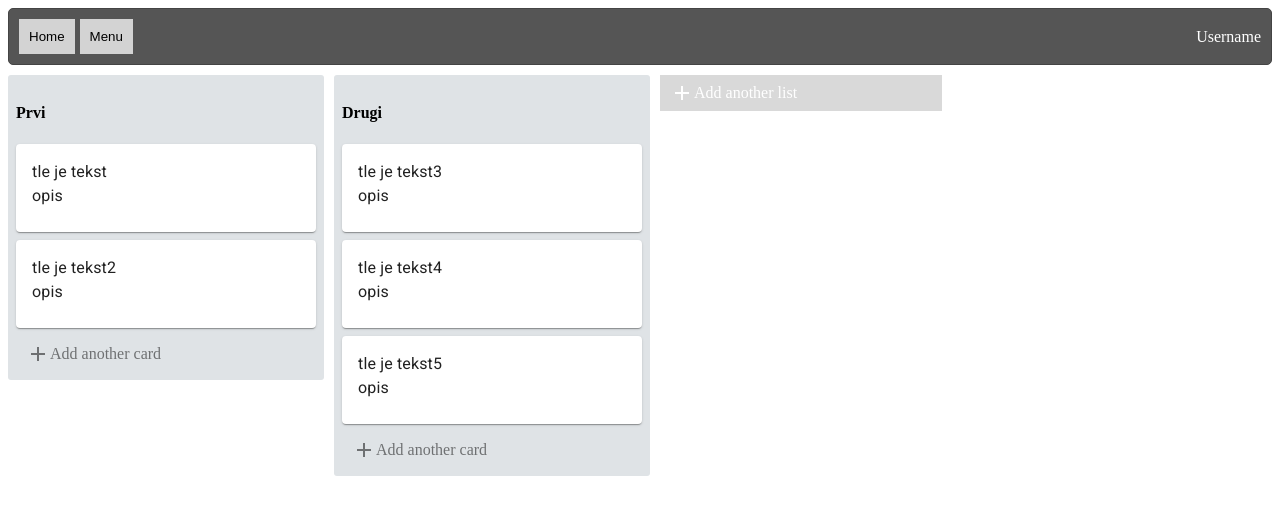
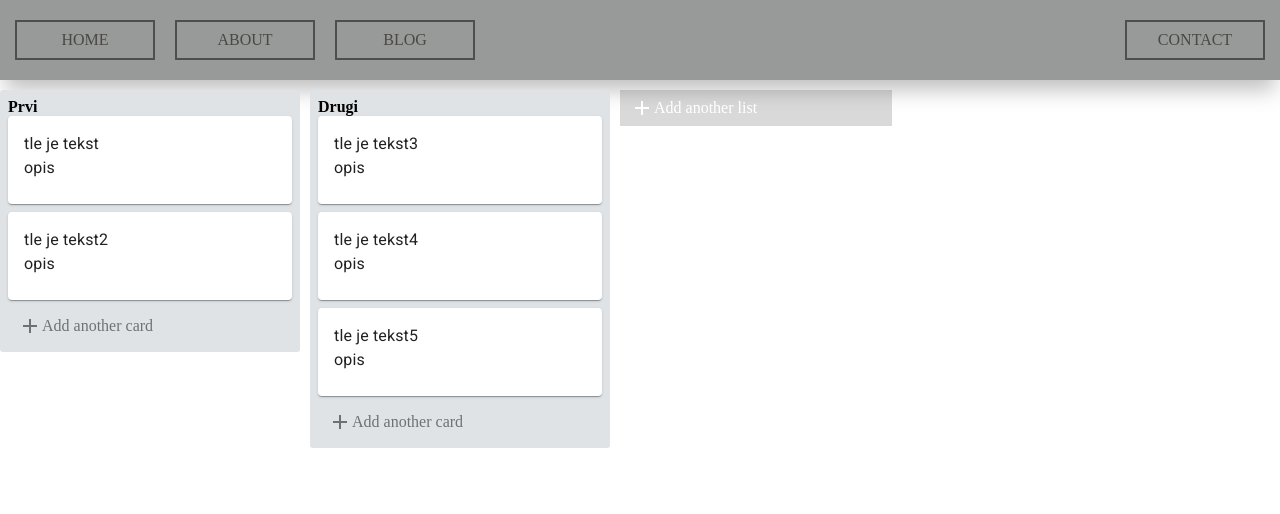
Before and after one commit to pradles/drevesko, a React (Create React App) app in the folder drevesko/: page / in a window 1280 px wide. Shown: the top 514 px of the page. Built offline with nearby package versions, Linux system fonts and the light colour scheme.

Commit message:
grd menu bomo popravli jutri
grd menu bomo popravli jutri

```diff
--- /dev/null
+++ b/drevesko/src/components/App.css
@@ -0,0 +1,99 @@
+*,
+::before,
+*::after {
+  padding: 0;
+  margin: 0;
+  box-sizing: border-box;
+}
+
+.container {
+    margin-bottom: 10px;
+
+    display: flex;
+    width: 100%;
+}
+
+nav {
+  display: flex;
+  justify-content: center;
+  align-items: center;
+  padding: 2px 5px;
+  height: 80px;
+  width: 100%;
+
+  background: #989999;
+  box-shadow: rgba(0, 0, 0, 0.25) 0px 15px 20px -5px;
+}
+
+.nav--list {
+  width: 100%;
+  list-style: none;
+  display: flex;
+  justify-content: flex-start;
+  align-items: center;
+}
+
+.item {
+  position: relative;
+  width: 140px;
+  height: 40px;
+  display: flex;
+  align-items: center;
+  justify-content: center;
+  text-align: center;
+  user-select: none;
+  cursor: pointer;
+  margin: 0 10px;
+  border: 2px solid #4e4e4c;
+  overflow: hidden;
+}
+.item:nth-child(4) {
+    margin-left: auto;
+  }
+
+
+.item a {
+  font-size: 16px;
+  text-transform: uppercase;
+  color: #494844;
+  z-index: 10;
+  text-decoration: none;
+  transition: color 200ms ease;
+}
+
+.item:hover a {
+  color: #b0b5b6;
+}
+
+.item:before {
+  content: "";
+  position: absolute;
+  width: 0%;
+  height: 100%;
+  transform: skew(30deg);
+  background: #7c7c7a;
+  transition: width 400ms ease;
+}
+
+.item:hover:before {
+  width: 120%;
+}
+
+.item:nth-child(2):before {
+  transform: skew(-20deg);
+}
+
+.item:nth-child(3):before {
+  transform: skew(0deg);
+}
+
+.item:nth-child(4):before {
+  width: 180px;
+  height: 0%;
+  bottom: 0px;
+  transition: height 400ms ease;
+}
+
+.item:nth-child(4):hover:before {
+  height: 100%;
+}
--- a/drevesko/src/components/App.js
+++ b/drevesko/src/components/App.js
@@ -5,44 +5,11 @@ import DreveskoActionButton from './DreveskoActionButton';
 import { DragDropContext, Droppable } from "react-beautiful-dnd";
 import { sort } from "../actions";
 import styled from 'styled-components';
-
+import './App.css';
 const ListContainer = styled.div`
   display: flex;
   flex-direction: row;
 `
-
-const Header = styled.div`
-  display: flex;
-  justify-content: space-between;
-  align-items: center;
-  background-color: #555;
-  padding: 10px;
-  border: 1px solid #444;
-  border-radius: 5px;
-  margin-bottom: 10px;
-`
-const HomeButton = styled.button`
-  background-color: lightgray;
-  border: none;
-  padding: 10px;
-  margin-right: 5px;
-  transition: background-color 0.2s ease-in-out;
-
-  &:hover {
-    background-color: darkgray;
-  }
-`;
-
-const MenuButton = styled.button`
-  background-color: lightgray;
-  border: none;
-  padding: 10px;
-  transition: background-color 0.2s ease-in-out;
-
-  &:hover {
-    background-color: darkgray;
-  }
-`;
 
 class App extends Component {
 
@@ -68,13 +35,16 @@ class App extends Component {
     return (
       <DragDropContext onDragEnd={this.onDragEnd}>
         <div className="App">
-          <Header>
-            <div>
-              <HomeButton>Home</HomeButton>
-              <MenuButton>Menu</MenuButton>
-            </div>
-            <div style={{color: 'white'}}>Username</div>
-          </Header>
+        <div class="container">
+        <nav class="navbar">
+          <ul class="nav--list">
+            <li class="item"><a href="da.com">Home</a></li>
+            <li class="item"><a href="da.com">About</a></li>
+            <li class="item"><a href="da.com">Blog</a></li>
+            <li class="item"><a href="da.com">Contact</a></li>
+          </ul>
+        </nav>
+        </div>
           <Droppable droppableId='full-site' direction="horizontal" type="list" >
             {provided =>(
               <ListContainer {...provided.droppableProps} ref={provided.innerRef}>
```
